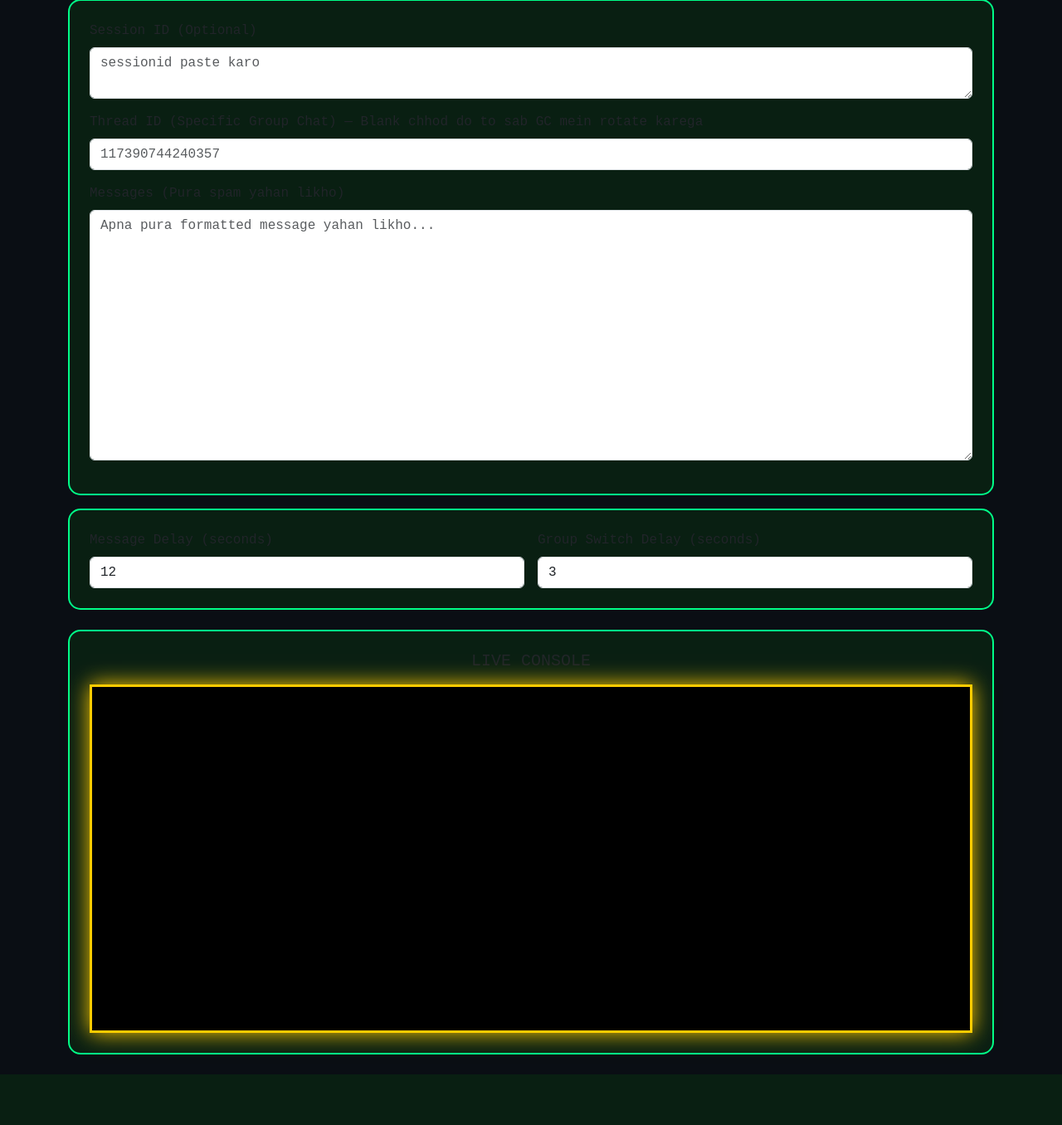
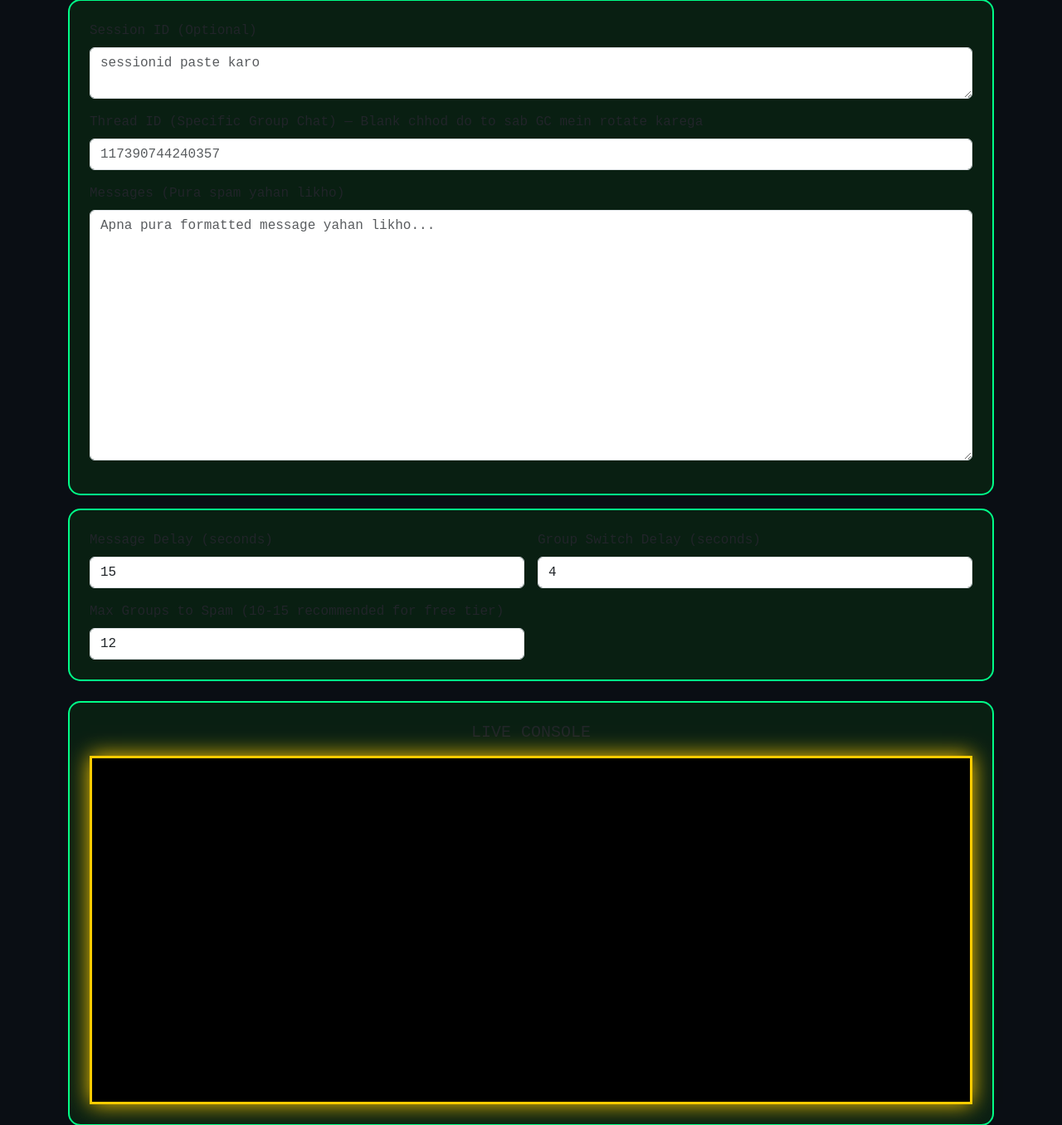
Before and after one commit to sujalshj0-droid/njxj, a Flask app: page / in a window 1280 px wide. Shown: the part 571-1927 px from the top of the page at 83% size. Before the commit the page ends 1866 px from the top, so only its background shows below. Run offline with Flask 3, Linux system fonts and the light colour scheme; data that the repository does not hold is empty.

Commit message:
Update index.html

```diff
--- a/templates/index.html
+++ b/templates/index.html
@@ -67,11 +67,15 @@
         <div class="row g-3">
             <div class="col-md-6">
                 <label class="form-label">Message Delay (seconds)</label>
-                <input name="delay" type="number" step="0.1" class="form-control" value="12">
+                <input name="delay" type="number" step="0.1" class="form-control" value="15">
             </div>
             <div class="col-md-6">
                 <label class="form-label">Group Switch Delay (seconds)</label>
-                <input name="group_delay" type="number" class="form-control" value="3" min="2" max="10">
+                <input name="group_delay" type="number" class="form-control" value="4" min="2" max="10">
+            </div>
+            <div class="col-md-6">
+                <label class="form-label">Max Groups to Spam (10-15 recommended for free tier)</label>
+                <input name="max_groups" type="number" class="form-control" value="12" min="5" max="20">
             </div>
         </div>
     </div>
```
